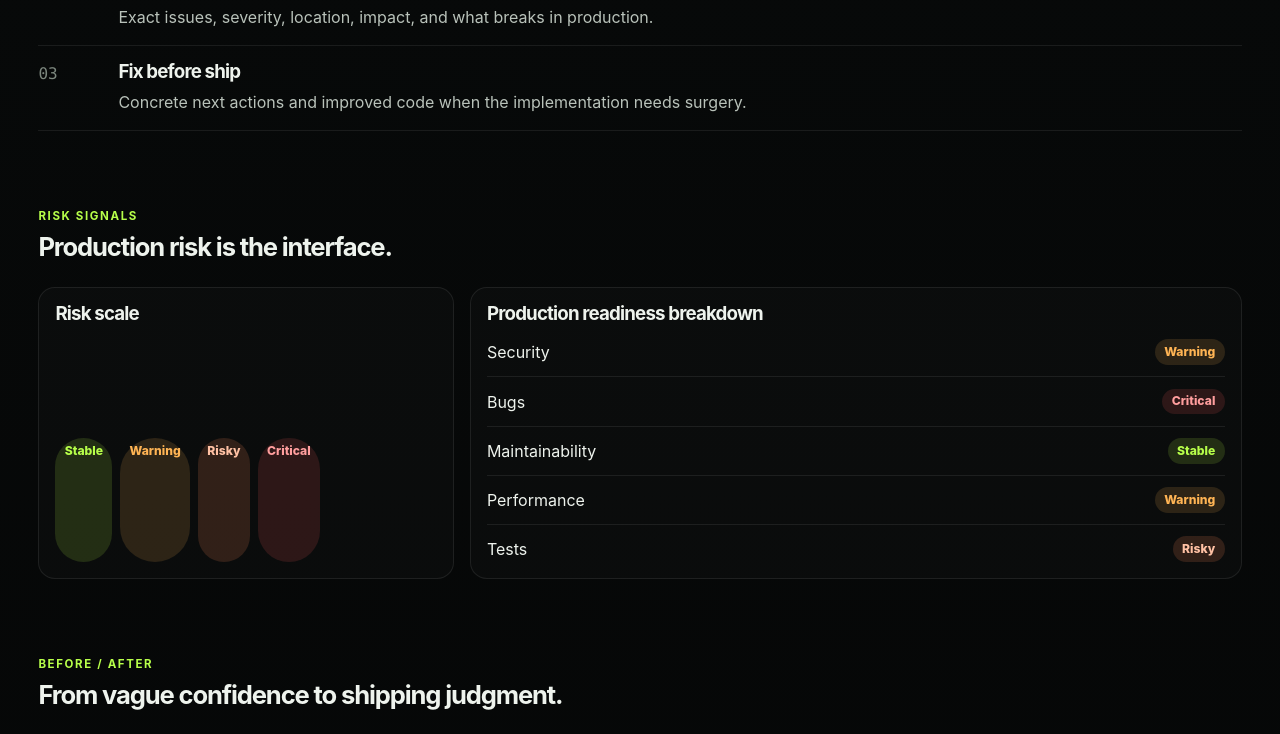
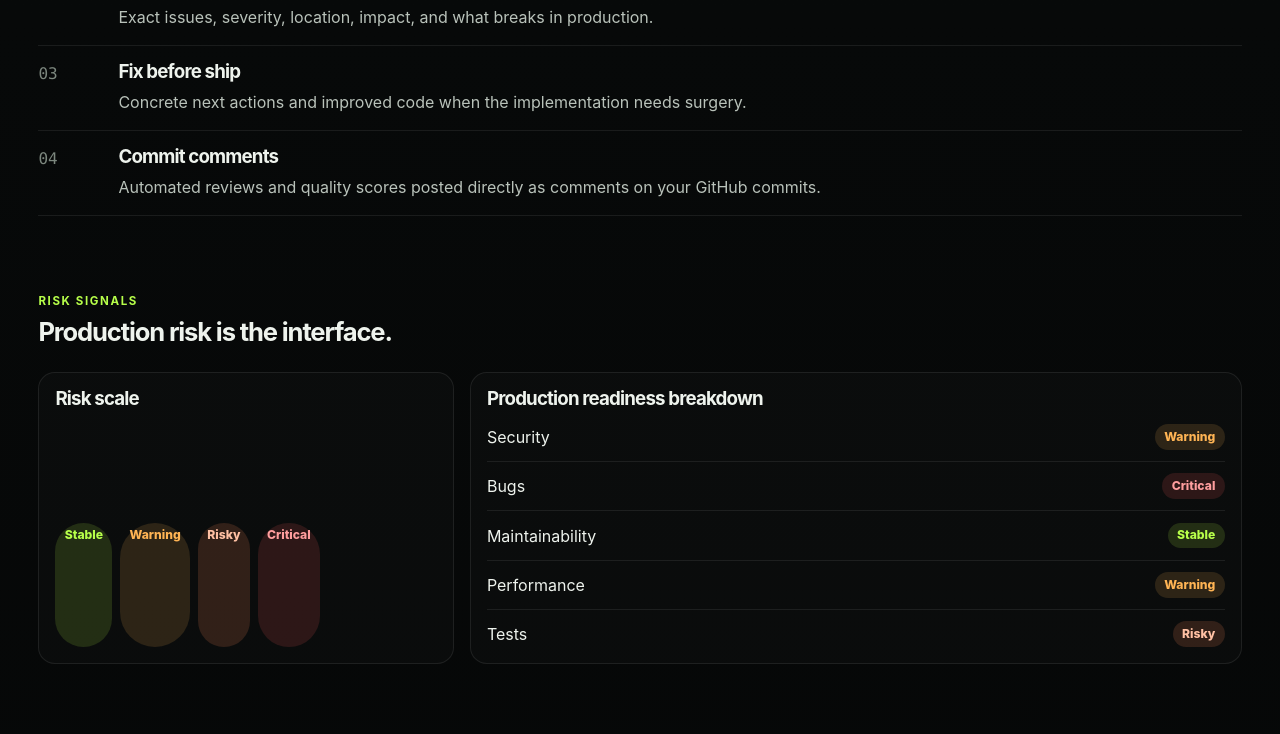
Before and after one commit to karansaini46/DevMind-AI-, a React (Vite) app in the folder client/: page / in a window 1280 px wide. Shown: the part 942-1676 px from the top of the page. Built offline with nearby package versions, Linux system fonts and the light colour scheme; no server answers.

Commit message:
feat: add commit comments to landing page features

```diff
--- a/client/src/components/landing/BeforeAfterSection.tsx
+++ b/client/src/components/landing/BeforeAfterSection.tsx
@@ -8,6 +8,7 @@ const after = [
   "Exact failure points surfaced",
   "Severity-ranked report",
   "One senior verdict before release",
+  "Automated commit comments",
 ];
 
 export function BeforeAfterSection() {
--- a/client/src/components/landing/ComparisonSection.tsx
+++ b/client/src/components/landing/ComparisonSection.tsx
@@ -3,6 +3,7 @@ const rows = [
   { generic: "Mixed advice", product: "Severity-ranked findings" },
   { generic: "Maybe this helps", product: "Fix before ship" },
   { generic: "Hard to revisit", product: "Saved review report" },
+  { generic: "Manual copy-paste", product: "Automated commit comments" },
 ];
 
 export function ComparisonSection() {
--- a/client/src/components/landing/ReviewAnatomySection.tsx
+++ b/client/src/components/landing/ReviewAnatomySection.tsx
@@ -10,6 +10,10 @@ const anatomy = [
   {
     title: "Fix before ship",
     body: "Concrete next actions and improved code when the implementation needs surgery.",
+  },
+  {
+    title: "Commit comments",
+    body: "Automated reviews and quality scores posted directly as comments on your GitHub commits.",
   },
 ] as const;
 
```
